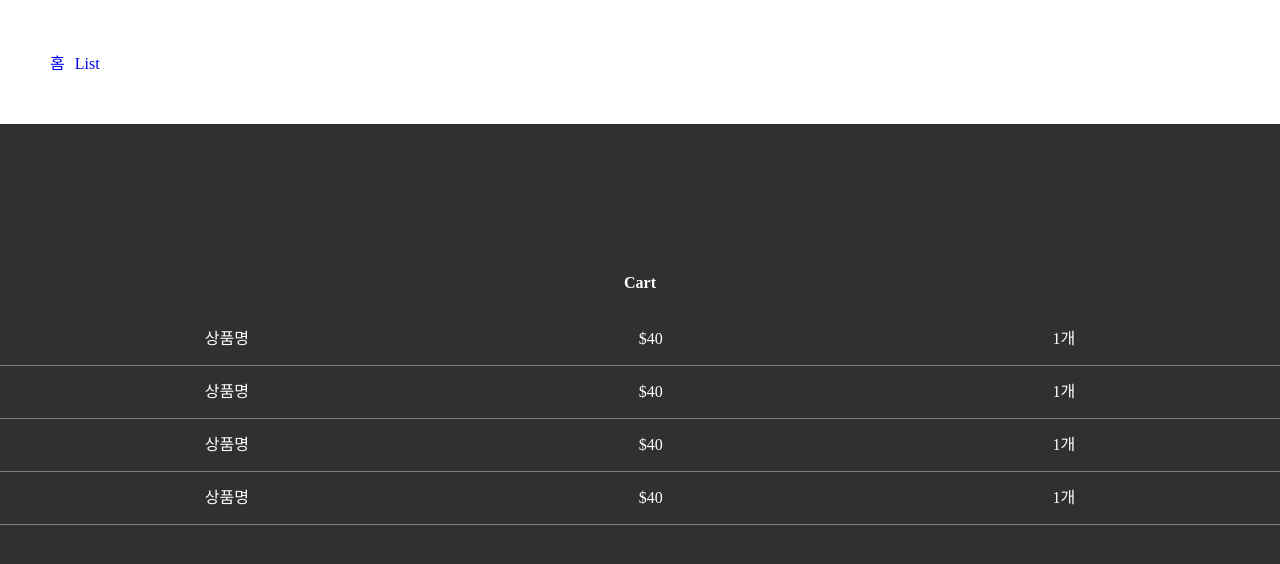
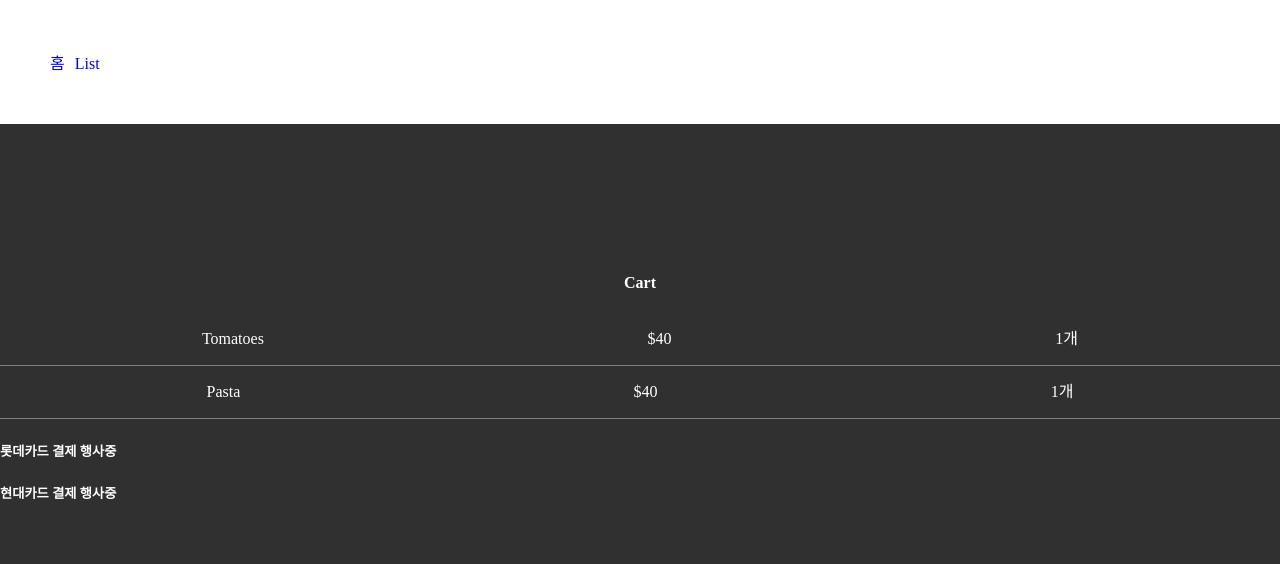
Before and after one commit to solasolabeam/nextJS-lesson1, a Next.js app: page /cart in a window 1280 px wide. Shown: the top 564 px of the page. Built offline with nearby package versions, Linux system fonts and the light colour scheme.

Commit message:
Component에 데이터 전해주려면 props

```diff
--- a/app/cart/page.js
+++ b/app/cart/page.js
@@ -6,25 +6,27 @@
 import age from "./data"
 
 export default function Cart() {
+    let 장바구니 = ['Tomatoes', 'Pasta']
     return (
         <div>
             <h4 className="title">Cart</h4>
-            <div className="cart-item">
-            <p>상품명 {age}</p>
-            <p>$40</p>
-            <p>1개</p>
-        </div>
-            <CartItem />
-            <CartItem />
-            <CartItem />
+            <CartItem item={장바구니[0]} />
+            <CartItem item={장바구니[1]} />
+            <Banner content="롯데카드"/>
+            <Banner content="현대카드"/>
         </div>
     )
 }
 
+function Banner(props) {
+    return <h5>{props.content} 결제 행사중</h5>
+}
+
 function CartItem(props) {
     return (
+
         <div className="cart-item">
-            <p>상품명</p>
+            <p>{props.item}</p>
             <p>$40</p>
             <p>1개</p>
         </div>
```
